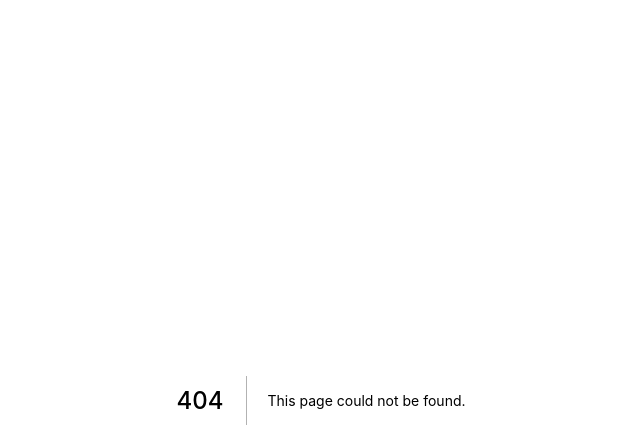
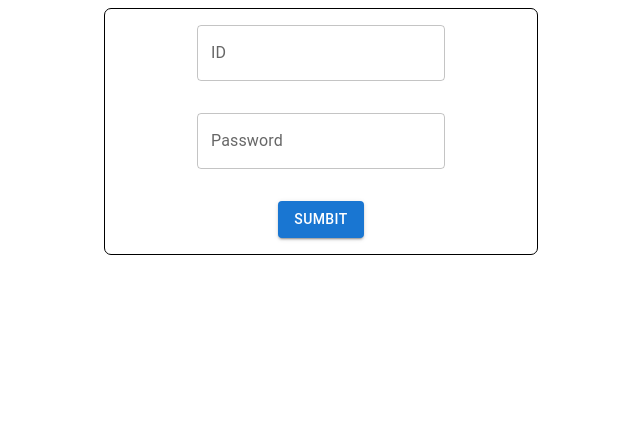
Before and after one commit to Reone1/actions, a Next.js app: page /signup in a window 1280 px wide. Before the commit this address had no page. Shown: the top 448 px of the page, without its empty margins (319-959 px from the left). Built offline with nearby package versions, Linux system fonts and the light colour scheme.

Commit message:
Feat::sparkles:: Add Test `SignUpPage` & modify locaiton TextInput Tess

```diff
--- a/package.json
+++ b/package.json
@@ -45,6 +45,7 @@
     "@typescript-eslint/parser": "^5.3.0",
     "babel-loader": "^8.2.3",
     "cypress": "^8.7.0",
+    "cypress-react-unit-test": "^4.17.2",
     "eslint": "7.32.0",
     "eslint-config-airbnb": "^18.2.1",
     "eslint-config-next": "12.0.2",
--- /dev/null
+++ b/pages/signup.tsx
@@ -0,0 +1,4 @@
+import SignUpContainer from '@src/container/SignUpContainer';
+
+const SignUpPage = () => <SignUpContainer />;
+export default SignUpPage;
--- /dev/null
+++ b/src/container/SignUpContainer.tsx
@@ -0,0 +1,90 @@
+import { ReactNode, useCallback, memo } from 'react';
+import { Button, Stack } from '@mui/material';
+import { Box } from '@mui/system';
+import { useTheme } from '@mui/material/styles';
+import { useForm } from 'react-hook-form';
+import { TextInput } from '../component/atom';
+
+type AuthFormProps = {
+  id: string;
+  password: string;
+};
+
+const SignUpStyle = memo(({ children }: { children: ReactNode }) => {
+  const theme = useTheme();
+  return (
+    <Box
+      sx={{
+        margin: theme.spacing(0, 'auto'),
+        padding: theme.spacing(2),
+        border: '1px solid black',
+        width: '50vw',
+        maxWidth: '400px',
+        borderRadius: '7px',
+      }}
+    >
+      {children}
+    </Box>
+  );
+});
+
+const SignUpContainer = () => {
+  const {
+    register,
+    handleSubmit,
+    formState: { errors },
+  } = useForm<AuthFormProps>();
+
+  const signupSubmit = useCallback(async (data) => {
+    const { id, password } = data;
+    const response = await fetch('http://localhost:3000/signup', {
+      method: 'POST',
+      body: JSON.stringify({ id, password }),
+      headers: {
+        'Content-Type': 'application/json',
+      },
+    })
+      .then((data) => data.json())
+      .then((body) => localStorage.setItem('accessToken', body.accessToken))
+      .catch(console.log);
+    return response;
+  }, []);
+
+  return (
+    <SignUpStyle>
+      <form onSubmit={handleSubmit(signupSubmit)}>
+        <Stack spacing={4} justifyContent='space-around' alignItems='center'>
+          <TextInput
+            label='ID'
+            data-cy='id'
+            error={errors.id?.message}
+            register={register('id', {
+              pattern: {
+                value: /^[\w-\.]+@([\w-]+\.)+[\w-]{2,4}$/g,
+                message: 'Please Enter Email',
+              },
+            })}
+          />
+
+          <TextInput
+            label='Password'
+            data-cy='pw'
+            type='password'
+            register={register('password', {
+              pattern: {
+                value: /^(?=.*?[A-Z])(?=.*?[a-z])(?=.*?[0-9])(?=.*?[#?!@$%^&*-]).{8,}$/g,
+                message: 'Please Enter Password',
+              },
+            })}
+            error={errors.password?.message}
+          />
+          <Button type='submit' variant='contained'>
+            Sumbit
+          </Button>
+        </Stack>
+      </form>
+    </SignUpStyle>
+  );
+};
+
+export default SignUpContainer;
```
Also changed, not shown: 2 other files (tests, documents, lock files or other folders).
